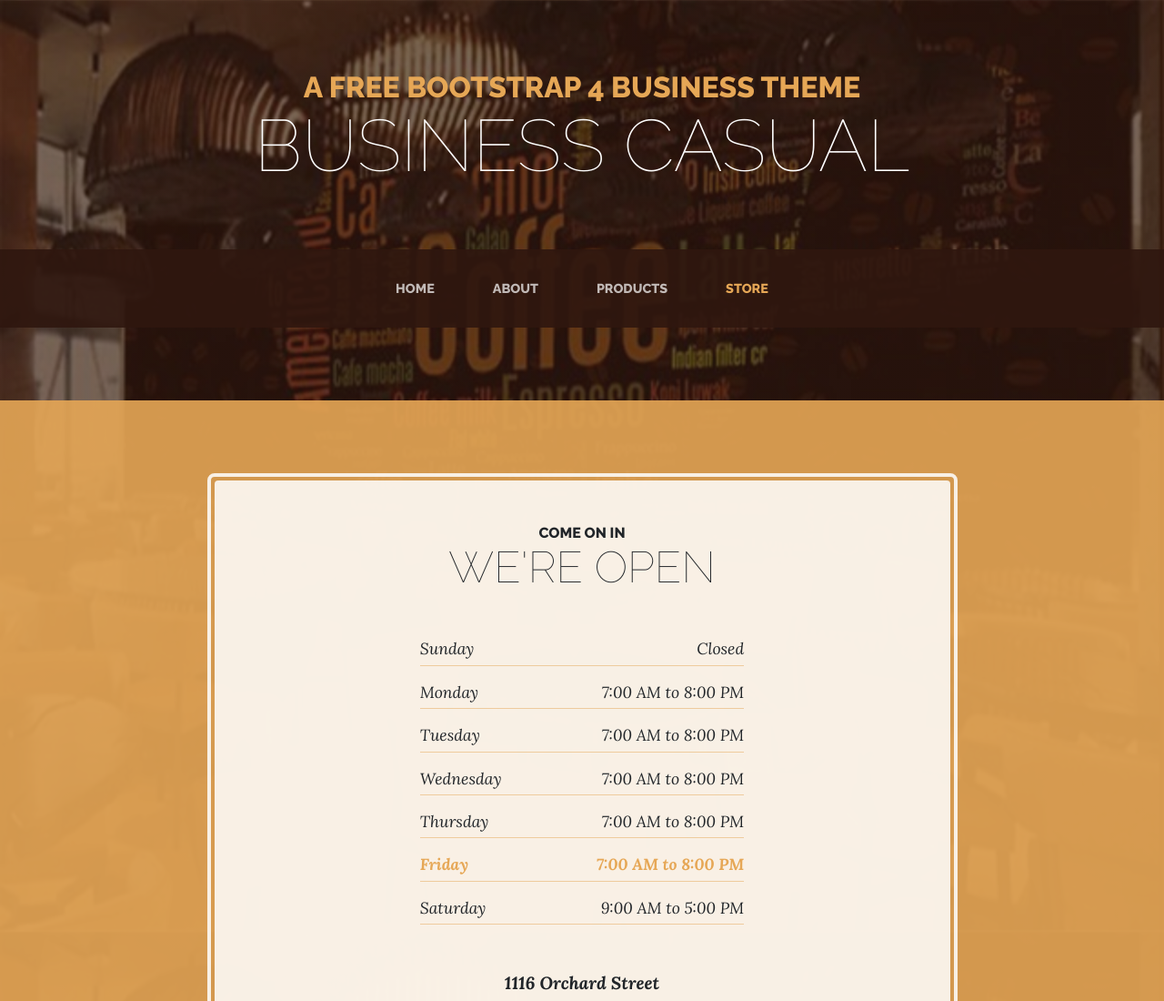
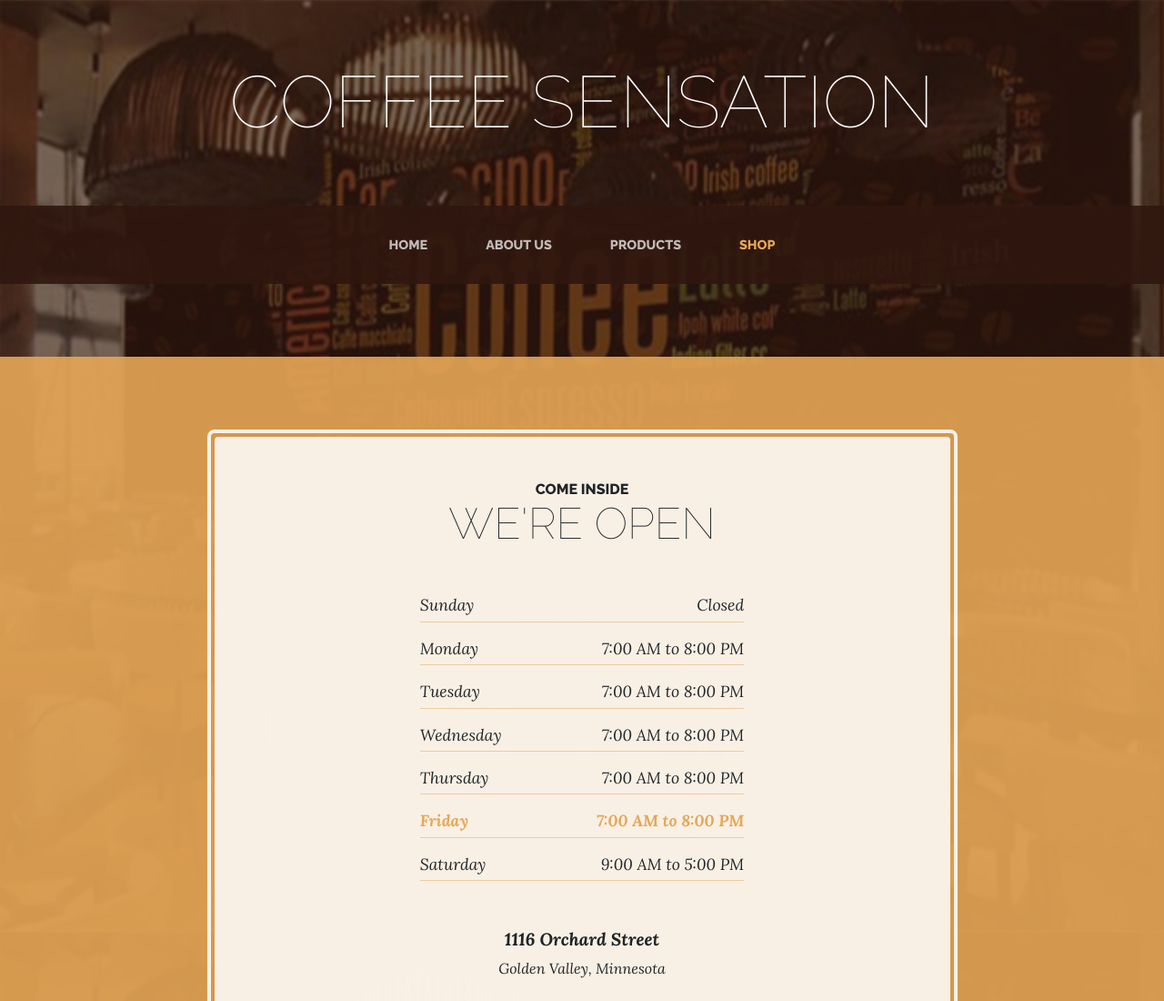
Before and after one commit to jamesrrobinson/BusinessCasual, a website: page store.html in a window 1280 px wide. Shown: the top 1100 px of the page at 91% size. Drawn offline with Linux system fonts and the light colour scheme.

Commit message:
Update store.html

```diff
--- a/store.html
+++ b/store.html
@@ -8,7 +8,7 @@
     <meta name="description" content="">
     <meta name="author" content="">
 
-    <title>Business Casual - Start Bootstrap Theme</title>
+    <title>Business Casual - Coffee Sensation</title>
 
     <!-- Bootstrap core CSS -->
     <link href="vendor/bootstrap/css/bootstrap.min.css" rel="stylesheet">
@@ -25,8 +25,8 @@
   <body>
 
     <h1 class="site-heading text-center text-white d-none d-lg-block">
-      <span class="site-heading-upper text-primary mb-3">A Free Bootstrap 4 Business Theme</span>
-      <span class="site-heading-lower">Business Casual</span>
+
+      <span class="site-heading-lower">Coffee Sensation</span>
     </h1>
 
     <!-- Navigation -->
@@ -44,13 +44,13 @@
               </a>
             </li>
             <li class="nav-item px-lg-4">
-              <a class="nav-link text-uppercase text-expanded" href="about.html">About</a>
+              <a class="nav-link text-uppercase text-expanded" href="about.html">About Us</a>
             </li>
             <li class="nav-item px-lg-4">
               <a class="nav-link text-uppercase text-expanded" href="products.html">Products</a>
             </li>
             <li class="nav-item active px-lg-4">
-              <a class="nav-link text-uppercase text-expanded" href="store.html">Store</a>
+              <a class="nav-link text-uppercase text-expanded" href="store.html">Shop</a>
             </li>
           </ul>
         </div>
@@ -63,7 +63,7 @@
           <div class="col-xl-9 mx-auto">
             <div class="cta-inner text-center rounded">
               <h2 class="section-heading mb-5">
-                <span class="section-heading-upper">Come On In</span>
+                <span class="section-heading-upper">Come Inside</span>
                 <span class="section-heading-lower">We're Open</span>
               </h2>
               <ul class="list-unstyled list-hours mb-5 text-left mx-auto">
```
